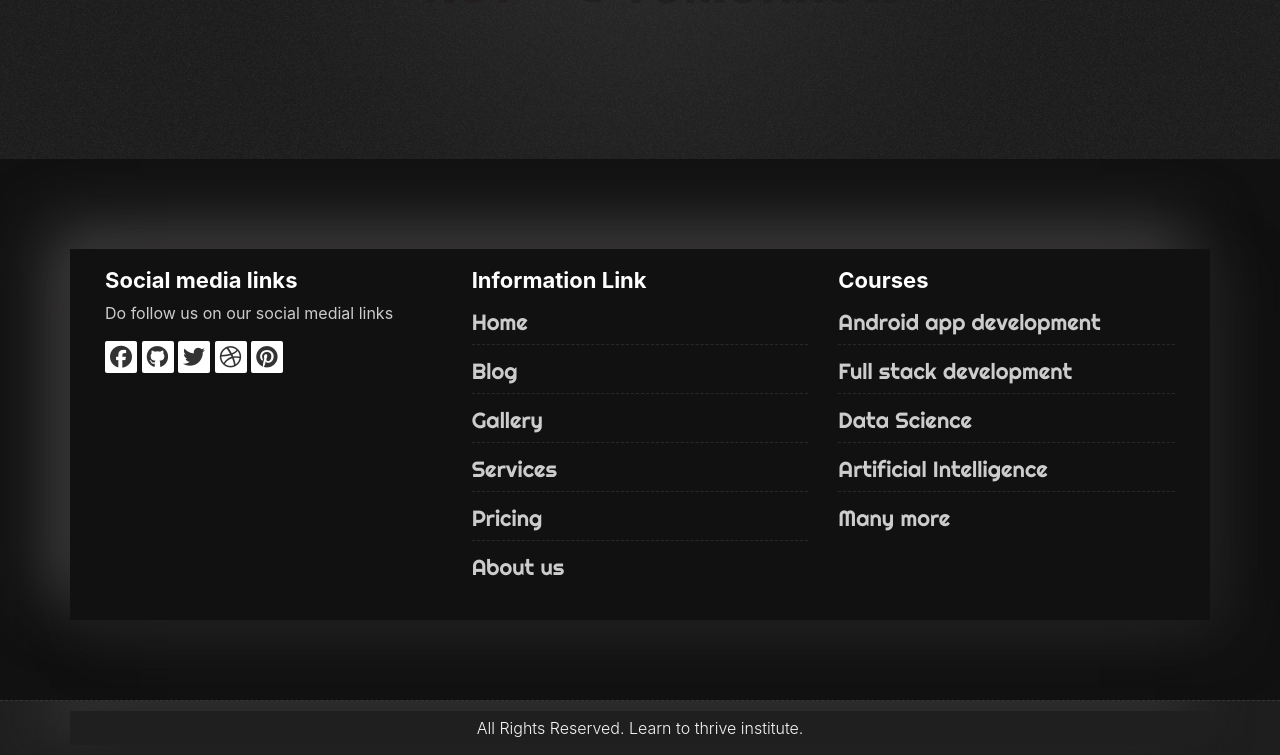
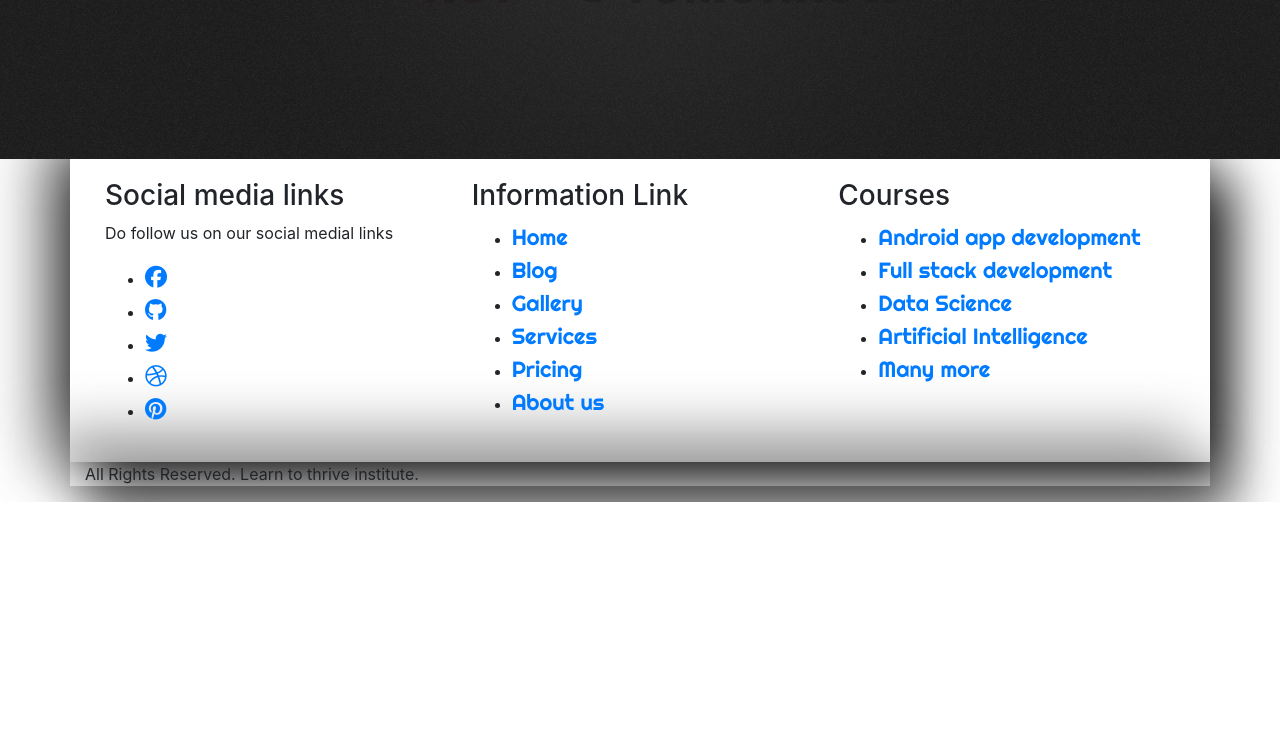
Before and after one commit to Tulasisree/react-Blog, a plain HTML site: page public/index.html in a window 1280 px wide. Shown: the part 497-1252 px from the top of the page. After the commit the page ends 999 px from the top, so only its background shows below. Drawn offline with nearby package versions, Linux system fonts and the light colour scheme; a web font is replaced by a local one.

Commit message:
Update blogstyles.css

```diff
--- a/public/blogstyles.css
+++ b/public/blogstyles.css
@@ -92,153 +92,3 @@ a{
 .nav-item , .navbar-right{
     margin: 15px;
 }
-
-.footer {
-    padding: 90px 0 80px !important;
-    color: #cccccc;
-	background:#111111 ;
-    align-items: center;
-}
-
-.footer .widget-title {
-    position: relative;
-    display: block;
-    margin-bottom: 10px;
-}
-
-.footer .widget-title small {
-    color: #cccccc;
-    display: block;
-    padding: 0 58px;
-    text-transform: uppercase;
-}
-
-.footer .widget-title h3 {
-    color: #fff;
-    font-weight: 700;
-    font-size: 22px;
-    padding: 0;
-    margin: 0;
-    line-height: 1 !important;
-}
-
-.footer-links {
-    list-style: none;
-    padding: 0;
-}
-
-.footer-links a {
-    color: #cccccc;
-}
-
-.footer-links a:hover,
-.footer a:hover {
-    color: #f4f4f4 !important;
-}
-
-.footer-links li {
-    margin-bottom: 5px;
-    display: block;
-    width: 100%;
-	padding: 5px 0px;
-    border-bottom: 1px dashed rgba(255, 255, 255, 0.1);
-}
-
-
-
-.footer-links li:last-child {
-    margin-bottom: 0;
-    padding-bottom: 0;
-    border: 0;
-}
-
-.footer-links i {
-    display: inline-block;
-    width: 25px;
-    margin-right: 10px;
-    border-right: 1px dashed rgba(255, 255, 255, 0.1);
-}
-
-.copyrights {
-    border-top: 1px dashed rgba(255, 255, 255, 0.1);
-    background-color: #1f1f1f;
-    box-sizing: border-box;
-    width: 100%;
-    text-align: left;
-    padding: 10px 0px;
-    overflow: hidden;
-}
-
-
-
-.footer-distributed .footer-links {
-    margin: 0 0 10px;
-    text-transform: uppercase;
-    padding: 0;
-}
-
-.footer-distributed .footer-links a {
-    display: inline-block;
-    line-height: 1.8;
-    margin: 0 10px 0 10px;
-    text-decoration: none;
-}
-
-.footer-distributed .footer-company-name {
-    font-weight: 300;
-    margin: 0 10px;
-    color: rgb(247, 245, 245);
-    padding: 5px 0px;
-}
-
-
-/* Footer right */
-
-.footer-distributed .footer-right {
-    float: right;
-}
-
-
-.footer-distributed .footer-company-name a{
-	color: #ffffff;
-}
-
-.footer-distributed .footer-company-name a:hover{
-	color: #eea412;
-}
-.footer-links-soi{
-	margin: 0px;
-	padding: 0px;
-}
-.footer-links-soi li{
-	display: inline-block;
-}
-.footer-links-soi li a{
-	background: #ffffff;
-	color: #333333;
-	width: 32px;
-	height: 32px;
-	display: block;
-	font-size: 22px;
-	text-align: center;
-	line-height: 32px;
-	border-radius: 2px;
-}
-.footer-links-soi li a:hover{
-	background: #eea412;
-}
-.footer-links-soi li a:hover i{
-	color: #ffffff;
-	-webkit-transform: rotateY(360deg);
-	transform: rotateY(360deg);
-}
-
-.footer-links-soi li a i{
-	-webkit-transition: all 0.6s ease;
-	-o-transition: all 0.6s ease;
-	transition: all 0.6s ease;
-}
-
-.footer-center{
-	text-align: center;
-}
```
